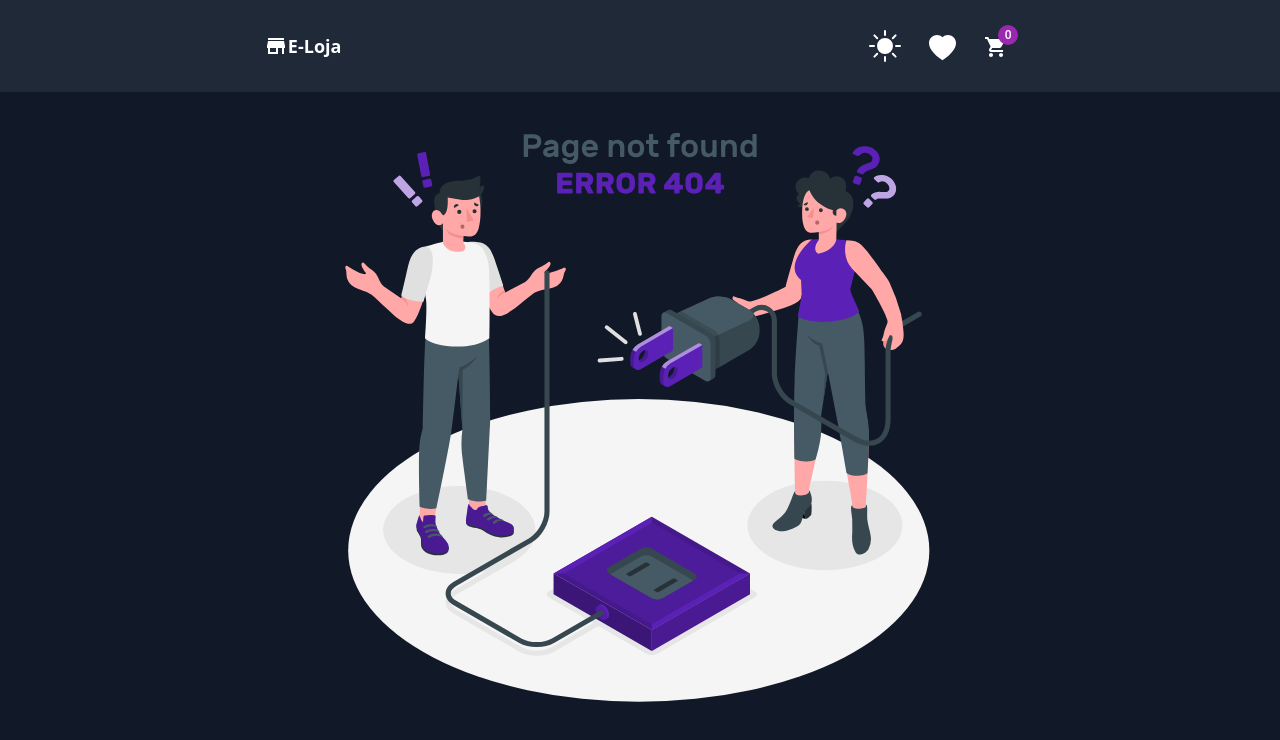
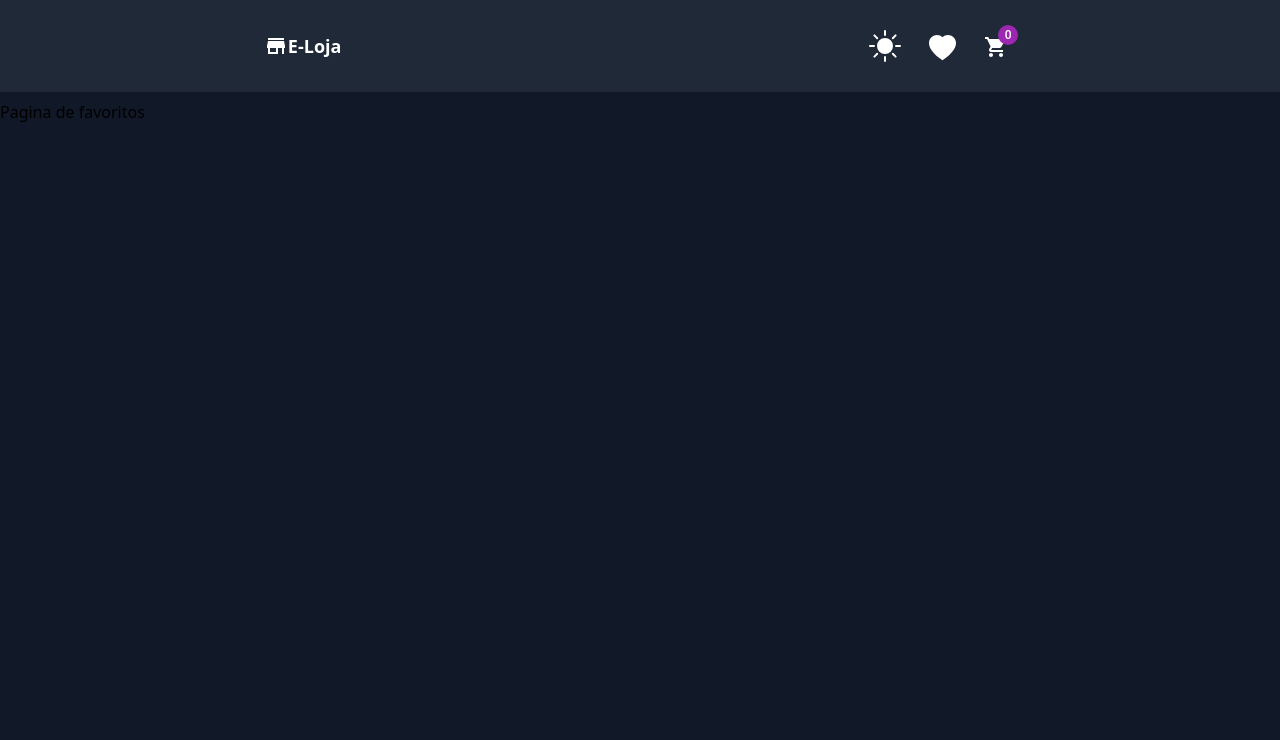
Before and after one commit to Jeann-Cavalcante/loja, a React (Vite) app: page /favoritos in a window 1280 px wide. Shown: the top 740 px of the page. Built offline with nearby package versions, Linux system fonts and the light colour scheme.

Commit message:
add favoritos

```diff
--- /dev/null
+++ b/src/pages/Favoritos.jsx
@@ -0,0 +1,9 @@
+const Favoritos = () => {
+  return (
+    <div className="pt-[100px]">
+      <h1>Pagina de favoritos</h1>
+    </div>
+  );
+};
+
+export default Favoritos;
--- a/src/routes.jsx
+++ b/src/routes.jsx
@@ -1,6 +1,7 @@
 import { Route, BrowserRouter as Router, Routes } from "react-router-dom";
 import Header from "./components/Header";
 import Carrinho from "./pages/Carrinho";
+import Favoritos from "./pages/Favoritos";
 import Home from "./pages/Home";
 import Info from "./pages/Info";
 import NotFound from "./pages/NotFound";
@@ -13,6 +14,7 @@ const RoutesApp = () => {
         <Route path="/" element={<Home />} />
         <Route path="/info" element={<Info />} />
         <Route path="/carrinho" element={<Carrinho />} />
+        <Route path="/favoritos" element={<Favoritos />} />
 
         <Route path="*" element={<NotFound />} />
       </Routes>
```
